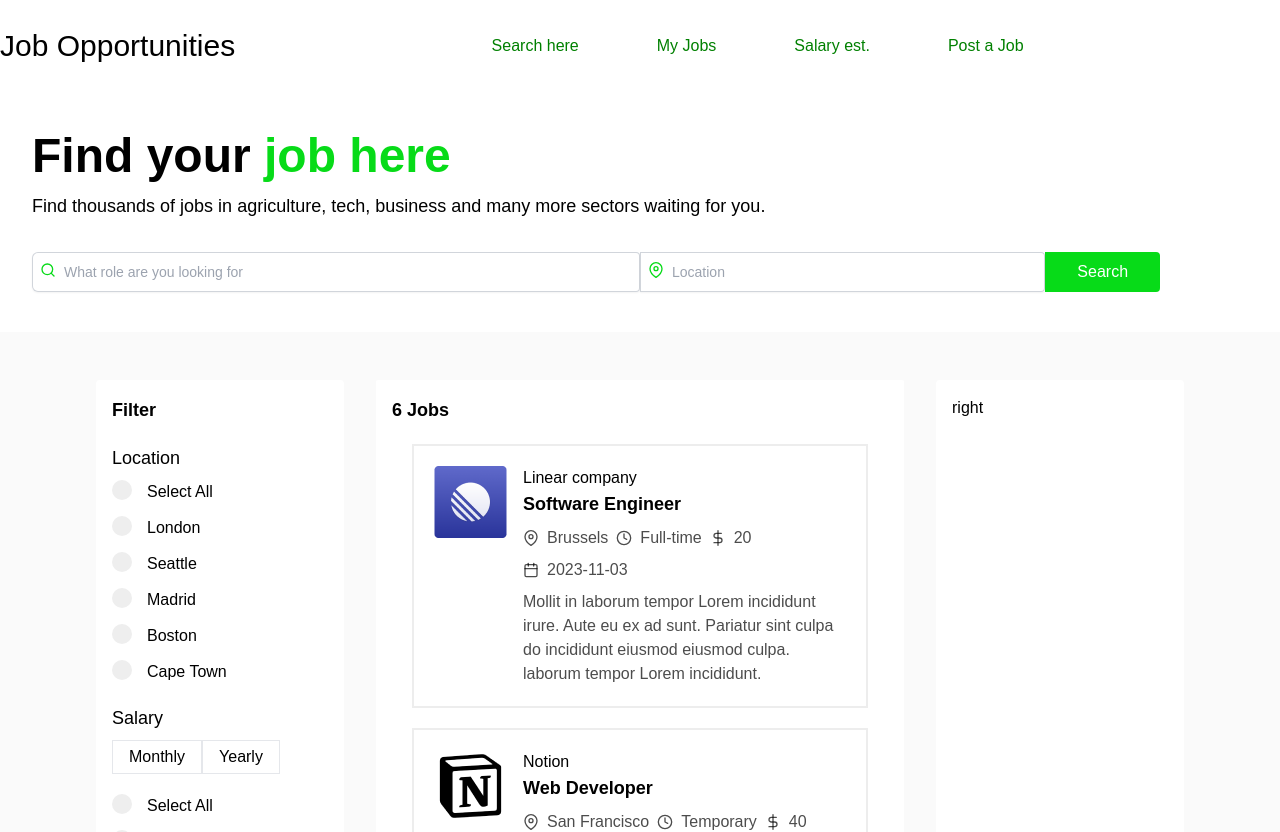
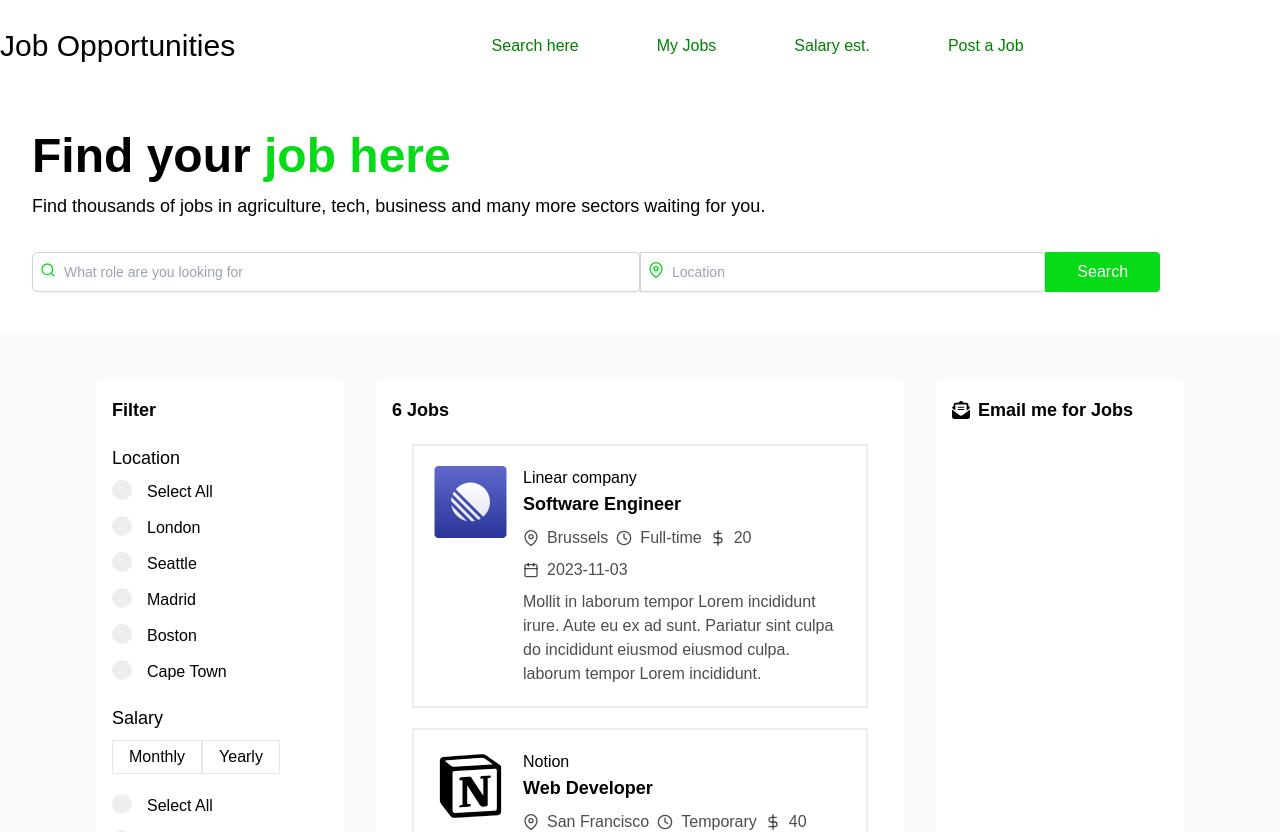
Before and after one commit to Bongani-4/Farm-Guardian-official-Web, a React (Vite) app in the folder FG/: page /AnimalCaretaker in a window 1280 px wide. Shown: the top 832 px of the page. Built offline with nearby package versions, Linux system fonts and the light colour scheme.

Commit message:
animal cartaker,newwsLetter

```diff
--- a/FG/src/Pages/AnimalCaretaker.jsx
+++ b/FG/src/Pages/AnimalCaretaker.jsx
@@ -5,6 +5,7 @@ import Card from "../components/Card";
 import Jobs from "./Jobs";
 import { FiSidebar } from "react-icons/fi";
 import SidesBar from "../sidebar/SidesBar";
+import NewsLetter from "../components/NewsLetter";
 
 const AnimalCaretaker = () => {
 
@@ -158,7 +159,7 @@ const AnimalCaretaker = () => {
           </div>
 
           {/**right side */}
-          <div className="bg-white p-4 rounded"> right</div>
+          <div className="bg-white p-4 rounded"><NewsLetter /></div>
 
         </div>
       </div>
--- a/FG/src/components/NewsLetter.jsx
+++ b/FG/src/components/NewsLetter.jsx
@@ -1,8 +1,15 @@
 import React from 'react'
+import { FaEnvelopeOpenText } from 'react-icons/fa6'
 
 const NewsLetter = () => {
     return (
-        <div>NewsLetter</div>
+        <div>
+            <div>
+                <h3 className='text-lg font-bold mb-2 flex items-center gap-2'>
+                    <FaEnvelopeOpenText />
+                    Email me for Jobs</h3>
+            </div>
+        </div>
     )
 }
 
```
